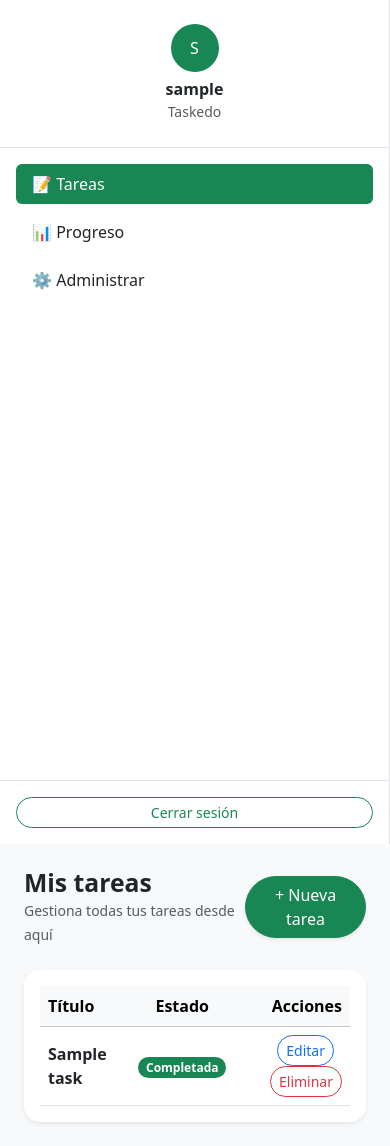
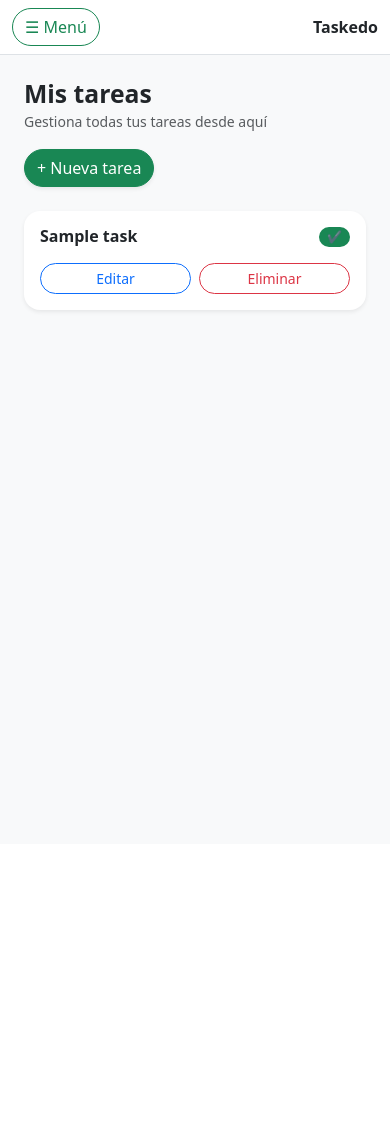
Before and after one commit to candresrpk/cr_labs, a Django app: page /taskedo/list/ in a window 390 px wide. After the commit the page ends 313 px from the top, so only its background shows below. Run offline with Django 5.2, Linux system fonts and the light colour scheme; a user stored in the database is signed in; tables that the repository leaves empty hold one stand-in row (values such as "Sample post").

Commit message:
correccion vistas moviles en taskedo

```diff
--- a/my_apps/taskedo/views.py
+++ b/my_apps/taskedo/views.py
@@ -1,7 +1,7 @@
 from django.urls import reverse_lazy
 from django.views.generic import TemplateView, ListView, CreateView
-# from django.contrib.auth.decorators import login_required
-# from django.utils.decorators import method_decorator
+from django.contrib.auth.decorators import login_required
+from django.utils.decorators import method_decorator
 from my_apps.taskedo.forms import TaskForm
 from my_apps.taskedo.models import Task
 from django.contrib import messages
@@ -24,7 +24,7 @@ class ListTasksView(ListView):
     template_name = 'taskedo/dashboard/list.html'
     context_object_name = 'tasks'
 
-    # @method_decorator(login_required)
+    @method_decorator(login_required)
     def dispatch(self, request, *args, **kwargs):
         return super().dispatch(request, *args, **kwargs)
 
@@ -53,7 +53,7 @@ class CreateTaskView(CreateView):
                 messages.error(self.request, error)
         return self.render_to_response(self.get_context_data(form=form))
 
-    # @method_decorator(login_required)
+    @method_decorator(login_required)
     def dispatch(self, request, *args, **kwargs):
         return super().dispatch(request, *args, **kwargs)
 
--- /dev/null
+++ b/templates/includes/sidebar.html
@@ -0,0 +1,50 @@
+<div class="d-flex flex-column h-100">
+
+  <!-- USER -->
+  <div class="p-4 text-center border-bottom">
+    <div class="rounded-circle bg-success text-white d-inline-flex align-items-center justify-content-center mb-2"
+         style="width:48px;height:48px;">
+      {{ user.username|slice:":1"|upper }}
+    </div>
+    <h6 class="mb-0 fw-semibold">{{ user.username }}</h6>
+    <small class="text-muted">Taskedo</small>
+  </div>
+
+  <!-- NAV -->
+  <nav class="flex-grow-1 p-3">
+    {% with current_url=request.resolver_match.url_name %}
+        <ul class="nav nav-pills flex-column gap-2">
+
+        <li class="nav-item">
+            <a href="{% url 'taskedo:list' %}"
+            class="nav-link {% if current_url == 'taskedo:list' %}active{% endif %}">
+            📝 Tareas
+            </a>
+        </li>
+
+        <li class="nav-item">
+            <a href="#"
+            class="nav-link {% if current_url == 'taskedo:progress' %}active{% endif %}">
+            📊 Progreso
+            </a>
+        </li>
+
+        <li class="nav-item">
+            <a href="#"
+            class="nav-link {% if current_url == 'taskedo:admin' %}active{% endif %}">
+            ⚙️ Administrar
+            </a>
+        </li>
+
+        </ul>
+    {% endwith %}
+  </nav>
+
+  <!-- LOGOUT -->
+  <div class="p-3 border-top">
+    <a href="#" class="btn btn-outline-success btn-sm rounded-pill w-100">
+      Cerrar sesión
+    </a>
+  </div>
+
+</div>
--- a/templates/taskedo/dashboard/list.html
+++ b/templates/taskedo/dashboard/list.html
@@ -1,20 +1,23 @@
 {% extends "../../taskedo_base.html" %}
 
-{% block title %}{{title}}{% endblock %}
-{% block nav_tasks %}active{% endblock %}
+{% block title %}{{ title }}{% endblock %}
 
 {% block content %}
-<div class="d-flex justify-content-between align-items-center mb-4">
+
+<!-- HEADER -->
+<div class="d-flex flex-column flex-md-row justify-content-between align-items-start align-items-md-center gap-3 mb-4">
   <div>
     <h2 class="fw-bold mb-0">Mis tareas</h2>
     <small class="text-muted">Gestiona todas tus tareas desde aquí</small>
   </div>
+
   <a href="{% url 'taskedo:create' %}" class="btn btn-success rounded-pill shadow-sm">
     + Nueva tarea
   </a>
 </div>
 
-<div class="card border-0 shadow-sm rounded-4">
+<!-- ================= DESKTOP TABLE ================= -->
+<div class="card border-0 shadow-sm rounded-4 d-none d-md-block">
   <div class="card-body">
 
     <div class="table-responsive">
@@ -29,14 +32,12 @@
         <tbody>
           {% for task in tasks %}
           <tr>
-            <!-- TITLE (LINK TO DETAIL) -->
             <td>
               <a href="#" class="fw-semibold text-decoration-none text-dark">
                 {{ task.title }}
               </a>
             </td>
 
-            <!-- COMPLETED -->
             <td class="text-center">
               {% if task.completed %}
                 <span class="badge bg-success rounded-pill">Completada</span>
@@ -45,7 +46,6 @@
               {% endif %}
             </td>
 
-            <!-- ACTIONS -->
             <td class="text-end">
               <a href="#" class="btn btn-outline-primary btn-sm rounded-pill me-2">
                 Editar
@@ -70,4 +70,43 @@
 
   </div>
 </div>
+
+<!-- ================= MOBILE CARDS ================= -->
+<div class="d-md-none">
+  {% for task in tasks %}
+  <div class="card border-0 shadow-sm rounded-4 mb-3">
+    <div class="card-body">
+
+      <div class="d-flex justify-content-between align-items-start mb-2">
+        <h6 class="fw-semibold mb-0">
+          {{ task.title }}
+        </h6>
+
+        {% if task.completed %}
+          <span class="badge bg-success rounded-pill">✔</span>
+        {% else %}
+          <span class="badge bg-warning rounded-pill">⏳</span>
+        {% endif %}
+      </div>
+
+      <div class="d-flex gap-2 mt-3">
+        <a href="#" class="btn btn-outline-primary btn-sm rounded-pill w-100">
+          Editar
+        </a>
+        <a href="#"
+           class="btn btn-outline-danger btn-sm rounded-pill w-100"
+           onclick="return confirm('¿Seguro que deseas eliminar esta tarea?');">
+          Eliminar
+        </a>
+      </div>
+
+    </div>
+  </div>
+  {% empty %}
+  <div class="text-center text-muted py-4">
+    No tienes tareas creadas aún.
+  </div>
+  {% endfor %}
+</div>
+
 {% endblock %}
--- a/templates/taskedo_base.html
+++ b/templates/taskedo_base.html
@@ -35,49 +35,39 @@
 <div class="container-fluid">
   <div class="row">
 
-    <!-- SIDEBAR -->
-    <aside class="col-12 col-md-3 col-lg-2 sidebar border-end p-0">
-      <div class="d-flex flex-column h-100">
 
-        <!-- USER -->
-        <div class="p-4 text-center border-bottom">
-          <div class="rounded-circle bg-success text-white d-inline-flex align-items-center justify-content-center mb-2"
-               style="width:48px;height:48px;">
-            {{ user.username|slice:":1"|upper }}
-          </div>
-          <h6 class="mb-0 fw-semibold">{{ user.username }}</h6>
-          <small class="text-muted">Taskedo</small>
-        </div>
+    <!-- MOBILE NAVBAR -->
+    <nav class="navbar navbar-light bg-white border-bottom d-md-none">
+      <div class="container-fluid">
+        <button class="btn btn-outline-success rounded-pill"
+                data-bs-toggle="offcanvas"
+                data-bs-target="#mobileSidebar">
+          ☰ Menú
+        </button>
+        <span class="fw-semibold">Taskedo</span>
+      </div>
+    </nav>
 
-        <!-- NAV -->
-        <nav class="flex-grow-1 p-3">
-          <ul class="nav nav-pills flex-column gap-2">
-            <li class="nav-item">
-              <a href="#" class="nav-link {% block nav_tasks %}{% endblock %}">
-                📝 Tareas
-              </a>
-            </li>
-            <li class="nav-item">
-              <a href="#" class="nav-link {% block nav_progress %}{% endblock %}">
-                📊 Progreso
-              </a>
-            </li>
-            <li class="nav-item">
-              <a href="#" class="nav-link {% block nav_admin %}{% endblock %}">
-                ⚙️ Administrar
-              </a>
-            </li>
-          </ul>
-        </nav>
+    <!-- SIDEBAR DESKTOP -->
+    <aside class="d-none d-md-block col-md-3 col-lg-2 sidebar border-end p-0">
+      {% include "includes/sidebar.html" %}
+    </aside>
 
-        <!-- LOGOUT -->
-        <div class="p-3 border-top">
-          <a href="#" class="btn btn-outline-success btn-sm rounded-pill w-100">
-            Cerrar sesión
-          </a>
-        </div>
+    <!-- SIDEBAR MOBILE (OFFCANVAS) -->
+    <div class="offcanvas offcanvas-start d-md-none"
+        tabindex="-1"
+        id="mobileSidebar">
+
+      <div class="offcanvas-header border-bottom">
+        <h6 class="mb-0">Menú</h6>
+        <button type="button" class="btn-close" data-bs-dismiss="offcanvas"></button>
       </div>
-    </aside>
+
+      <div class="offcanvas-body p-0">
+        {% include "includes/sidebar.html" %}
+      </div>
+    </div>
+
 
     <!-- MAIN CONTENT -->
     <main class="col-12 col-md-9 col-lg-10 p-4">
```
